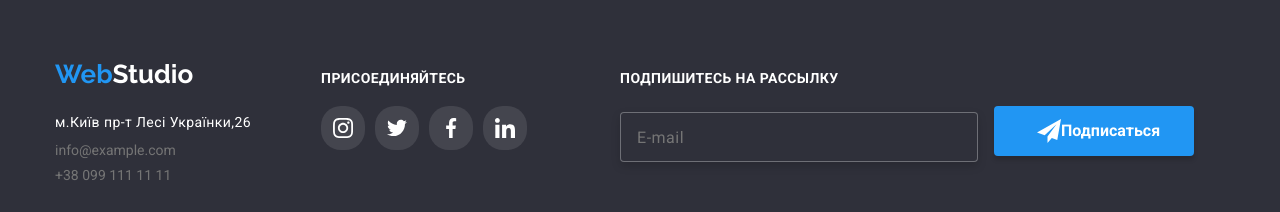
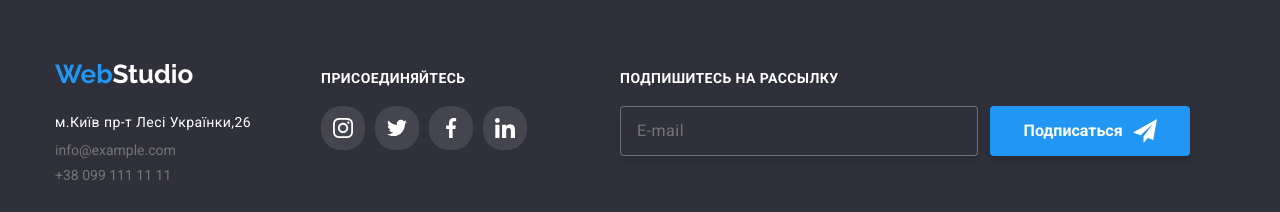
Before and after one commit to OleksandrLakhno/goit-markup-hw-06, a plain HTML site: page portfolio.html in a window 1280 px wide. Shown: the part 1631-1843 px from the top of the page. Drawn offline with nearby package versions, Linux system fonts and the light colour scheme.

Commit message:
Update portfolio.html

```diff
--- a/portfolio.html
+++ b/portfolio.html
@@ -262,16 +262,15 @@
                     </a></li>
             </ul>
         </div>
-        <form class="forma" name="sighn-up-for-mailing" action="" autocomplete="on">
+        <form class="forma" name="sighn-up-for-mailing" autocomplete="on">
             <h3 class="sighn">Подпишитесь на рассылку</h3>
             <label class="label-mail" for="E-mail"></label>
-            <input class="input-mail" type="E-mail" name="E-mail" id="E-mail" placeholder="E-mail">
-            <button class="submit-button" type="submit">
+            <input class="input-mail" type="email" name="E-mail" id="E-mail" placeholder="E-mail"><button class="submit-button"
+                type="submit">
+                Подписаться
                 <svg class="send" width="24" height="24">
                     <use href="./css/img.css/svg-img/send.svg#icon-send"></use>
-                </svg>
-                Подписаться</button>
-        </form>
+                </svg></button>
     </div>
 </footer>
 </body>
```
